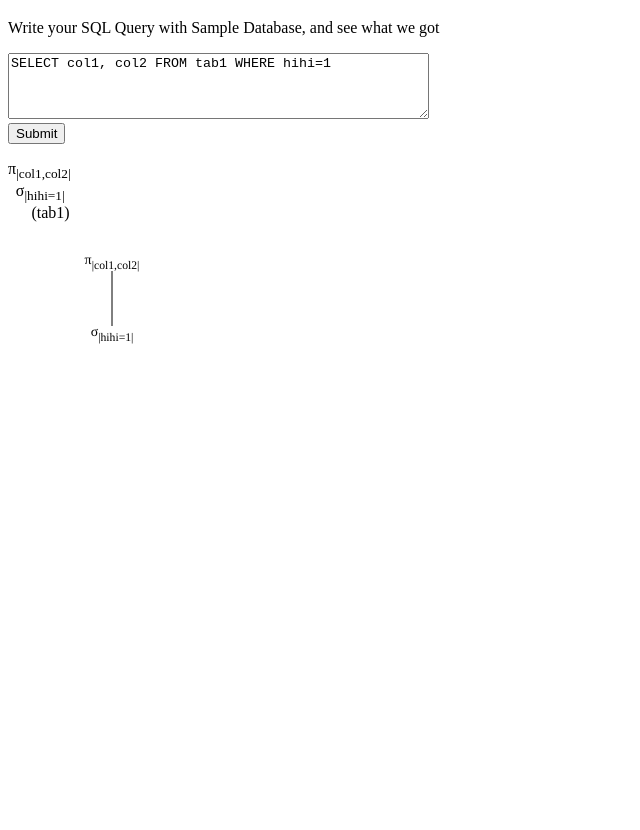
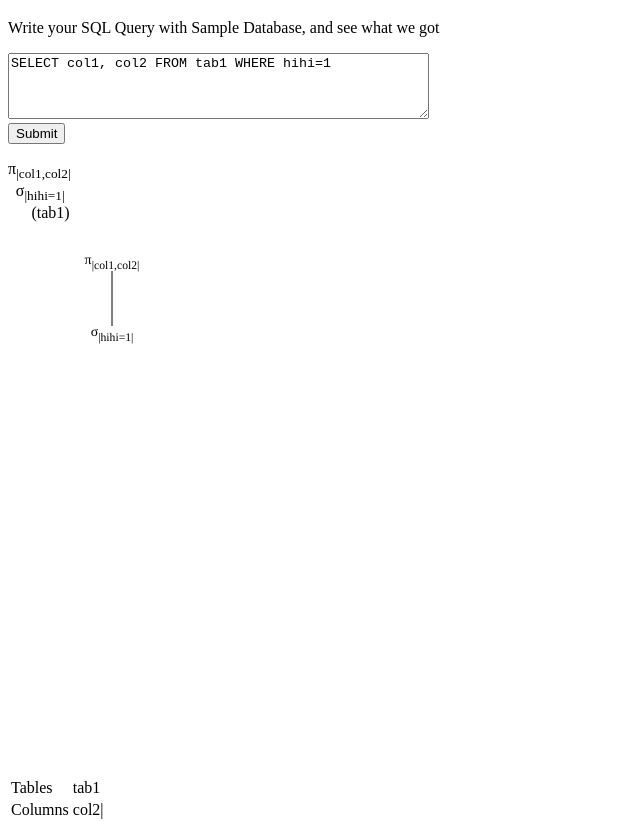
Before and after one commit to trungIsOnGithhub/SQLQueryAnalyzer, a plain HTML site: page client/index.htm in a window 1280 px wide. Shown: the part 61-891 px from the top of the page, without its empty margins (0-640 px from the left). Before the commit the page ends 845 px from the top, so only its background shows below. Drawn offline with Linux system fonts and the light colour scheme.

Commit message:
minor changes

```diff
--- a/client/index.htm
+++ b/client/index.htm
@@ -85,6 +85,8 @@ HAving dsa <> dasd</textarea> -->
     </svg>
 </div>
 
+<div id="table"></div>
+
 </body>
 <script src="index.js"></script>
 <script src="tree.js"></script>
--- a/client/index.js
+++ b/client/index.js
@@ -260,9 +260,6 @@ function get_aggregate(selected_part) {
 
   // console.log(innerHTMLstring)
   output.innerHTML = innerHTMLstring;
-  console.log(all_tables_name);
-  console.log(all_columns_name);
-
 var edges = [
     '<g id="edge0"><title>n0--n2</title><path fill="none" stroke="#000000" d="M100,-295 100,-240"></path></g>',
     '<g id="edge1"><title>n2--n4</title><path fill="none" stroke="#000000" d="M100,-225.3 100,-168.3"></path></g>',
@@ -312,4 +309,36 @@ if(condition.length > 0) {
   query_tree_display.innerHTML += edges[curr_level-1];
   query_tree_display.innerHTML += get_svg_node(row_condition,condition,curr_level++);
 }
+
+
+let table = document.createElement('table');
+let thead = document.createElement('thead');
+let tbody = document.createElement('tbody');
+
+table.appendChild(thead);
+table.appendChild(tbody);
+
+function create_row(html, left_title, array_data) {
+  const row = document.createElement('tr');
+
+  const row_title = document.createElement('td');
+  row_title.innerHTML = left_title;
+  row.appendChild(row_title);
+
+  for(data of array_data) {
+    const row_data = document.createElement('td');
+    row_data.innerHTML = data;
+
+    row.appendChild(row_data);
+  }
+
+  html.appendChild(row);
+}
+
+create_row(tbody, 'Tables', all_tables_name);
+create_row(tbody, 'Columns', all_columns_name);
+
+document.getElementById('table').appendChild(table);
+
+console.log(all_columns_name);
 // });
```
